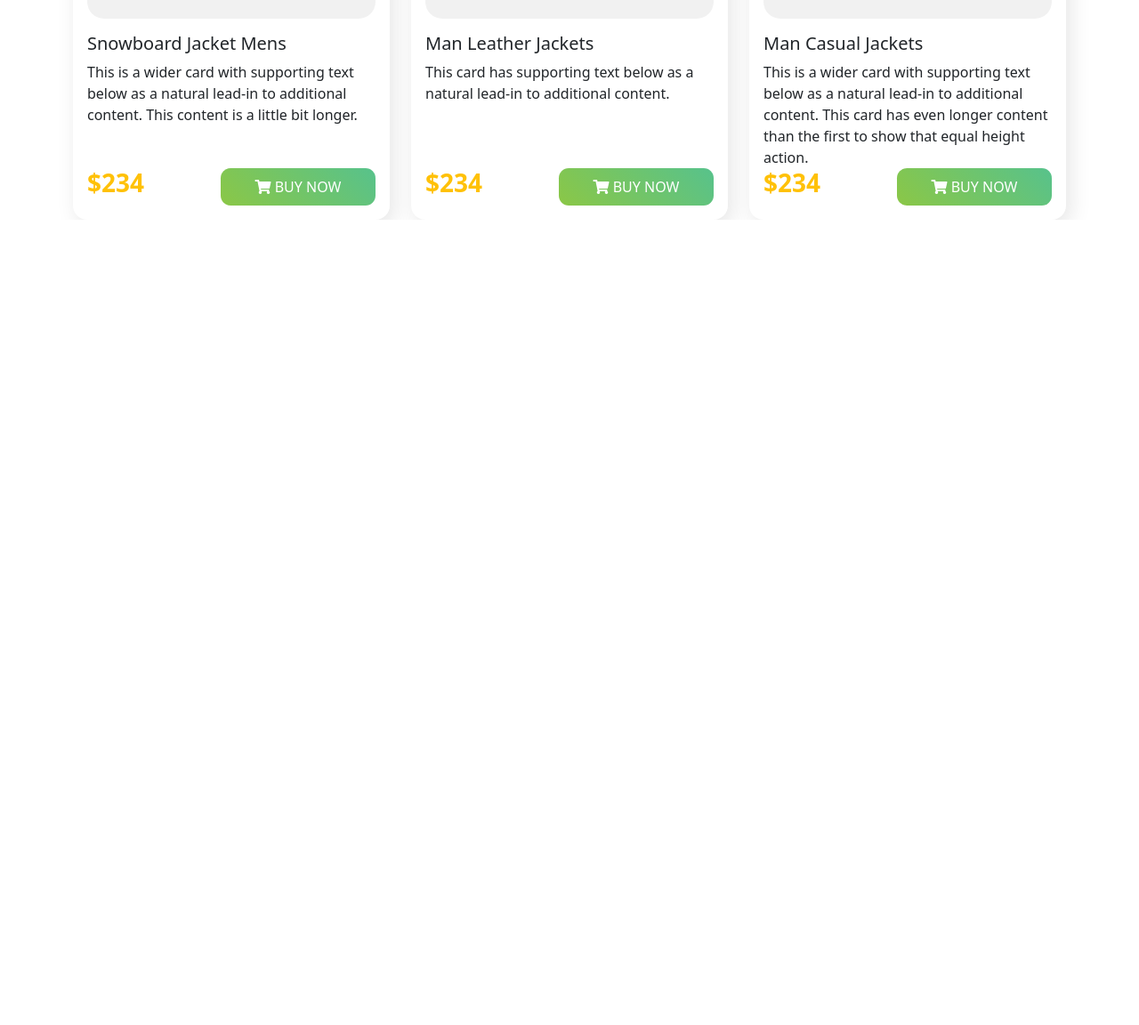
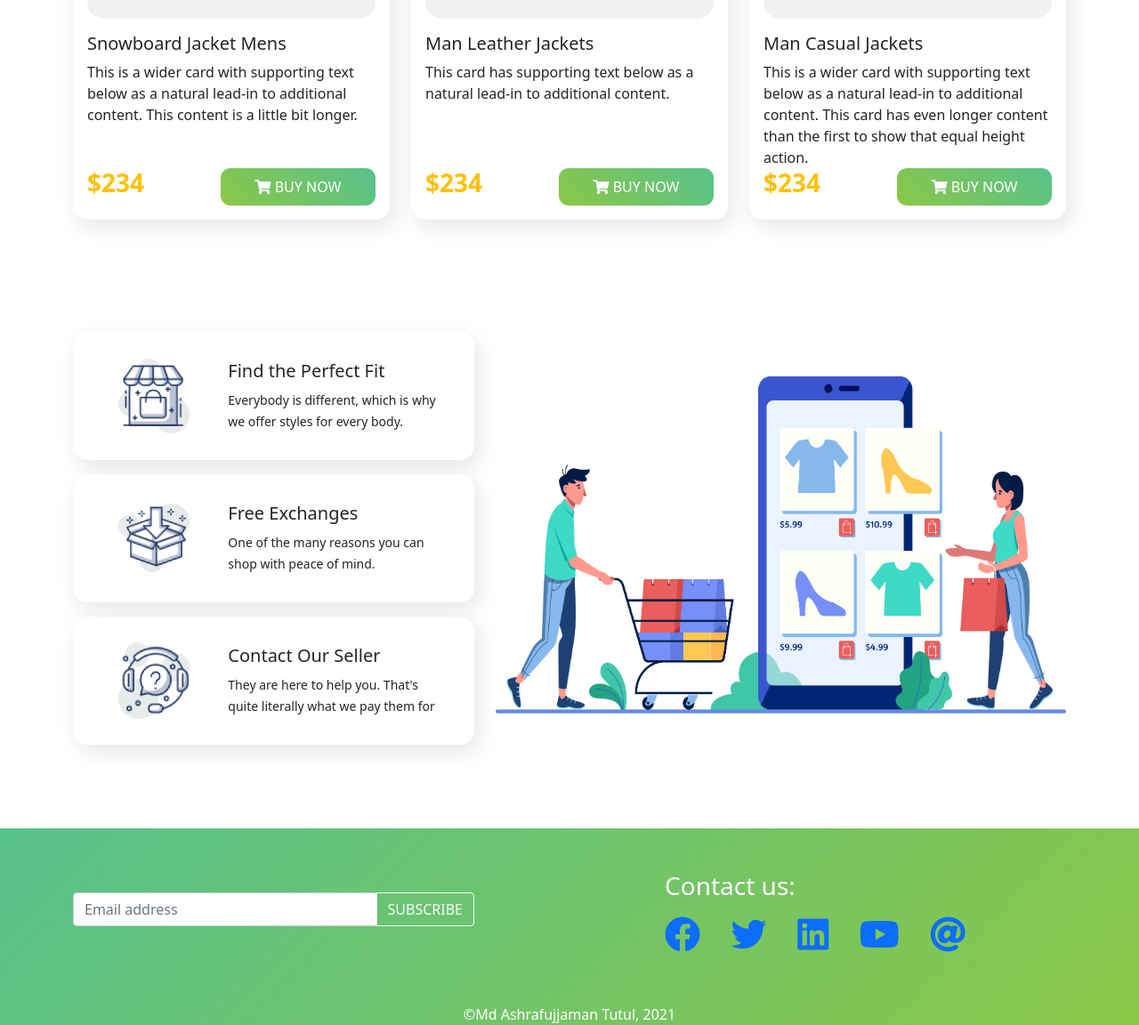
Before and after one commit to matutul/penguin-fashion, a plain HTML site: page index.html in a window 1280 px wide. Shown: the part 1828-2980 px from the top of the page at 89% size. Before the commit the page ends 2075 px from the top, so only its background shows below. Drawn offline with Linux system fonts and the light colour scheme.

Commit message:
adding footer

```diff
--- a/css/style.css
+++ b/css/style.css
@@ -16,7 +16,7 @@ h1, h2, h3{
 .text-highlight{
   color: rgb(250, 190, 76);
 }
-.w-card{
+.w-card, .official{
   border-radius: 1em;
   padding: 1em;
   border: 0;
@@ -38,3 +38,7 @@ h1, h2, h3{
   background: linear-gradient(45deg, rgb(139, 199, 70), rgb(87, 194, 140));
   color: white;
 }
+.footer{
+  /* height: 200px; */
+  background: linear-gradient(-45deg, rgb(139, 199, 70), rgb(87, 194, 140));
+}
--- a/index.html
+++ b/index.html
@@ -152,9 +152,92 @@
         </div>
       </div>
     </section>
+
+
+<!-- for spacing -->
+<div style="height: 30px;" class="mt-5"></div>
+
+
+    <section class="container my-5">
+      <div class="row d-flex">
+        <div class="col-md-5 col-sm-12 order-2 order-md-1 order-sm-1">
+          <div class="card mb-3 official">
+            <div class="row g-0 d-flex align-items-center px-2">
+              <div class="col col-md-4 d-flex justify-content-center">
+                <img style="width: 80px;" src="images/utility/image 12.png" alt="...">
+              </div>
+              <div class="col-md-8">
+                <div class="card-body">
+                  <h5 class="card-title">Find the Perfect Fit</h5>
+                  <small class="card-text">Everybody is different, which is why we offer styles for every body.</small>
+                </div>
+              </div>
+            </div>
+          </div>
+
+          <div class="card mb-3 official">
+            <div class="row g-0 d-flex align-items-center px-2">
+              <div class="col col-md-4 d-flex justify-content-center">
+                <img style="width: 80px;" src="images/utility/image 13.png" alt="...">
+              </div>
+              <div class="col-md-8">
+                <div class="card-body">
+                  <h5 class="card-title">Free Exchanges</h5>
+                  <small class="card-text">One of the many reasons you can shop with peace of mind.
+                    </small>
+                </div>
+              </div>
+            </div>
+          </div>
+
+          <div class="card mb-3 official">
+            <div class="row g-0 d-flex align-items-center px-2">
+              <div class="col col-md-4 d-flex justify-content-center">
+                <img style="width: 80px;" src="images/utility/image 14.png" alt="...">
+              </div>
+              <div class="col-md-8">
+                <div class="card-body">
+                  <h5 class="card-title">Contact Our Seller</h5>
+                  <small class="card-text">They are here to help you. That's quite literally what we pay them for</small>
+                </div>
+              </div>
+            </div>
+          </div>
+        </div>
+        <div class="col-md-7 col-sm-12 d-flex justify-content-end align-items-center order-1 order-md-1 order-sm-1">
+          <img class="w-100" src="images/utility/XMLID 1.png" alt="">
+        </div>
+      </div>
+    </section>
   </main>
-  <footer>
 
+
+  <!-- for spacing -->
+<div style="height: 30px;" class="mt-5"></div>
+
+
+  <footer class="footer">
+    <div class="container">
+      <div class="row d-flex justify-content-between align-items-center py-5">
+        <div class="col-md-5 col-sm-12">
+          <div class="input-group mb-3">
+            <input type="email" class="form-control" placeholder="Email address" aria-label="Recipient's username" aria-describedby="button-addon2">
+            <button class="btn btn-outline-light" type="button" id="button-addon2">SUBSCRIBE</button>
+          </div>
+        </div>
+        <div class="col-md-5 col-sm-12">
+          <h3 class="text-white">Contact us:</h3>
+          <div class="d-flex w-75 justify-content-between text-white fs-1">
+            <a class="" href="#"><i class="fab fa-facebook"></i></a>
+            <a href="#"><i class="fab fa-twitter"></i></a>
+            <a href="#"><i class="fab fa-linkedin"></i></a>
+            <a href="#"><i class="fab fa-youtube"></i></a>
+            <a href="#"><i class="fas fa-at"></i></a>
+          </div>
+        </div>
+      </div>
+    </div>
+    <p class="text-white text-center m-0">&copy;Md Ashrafujjaman Tutul, 2021</p>
   </footer>
   <script src="js/bootstrap.min.js"></script>
 </body>
```
